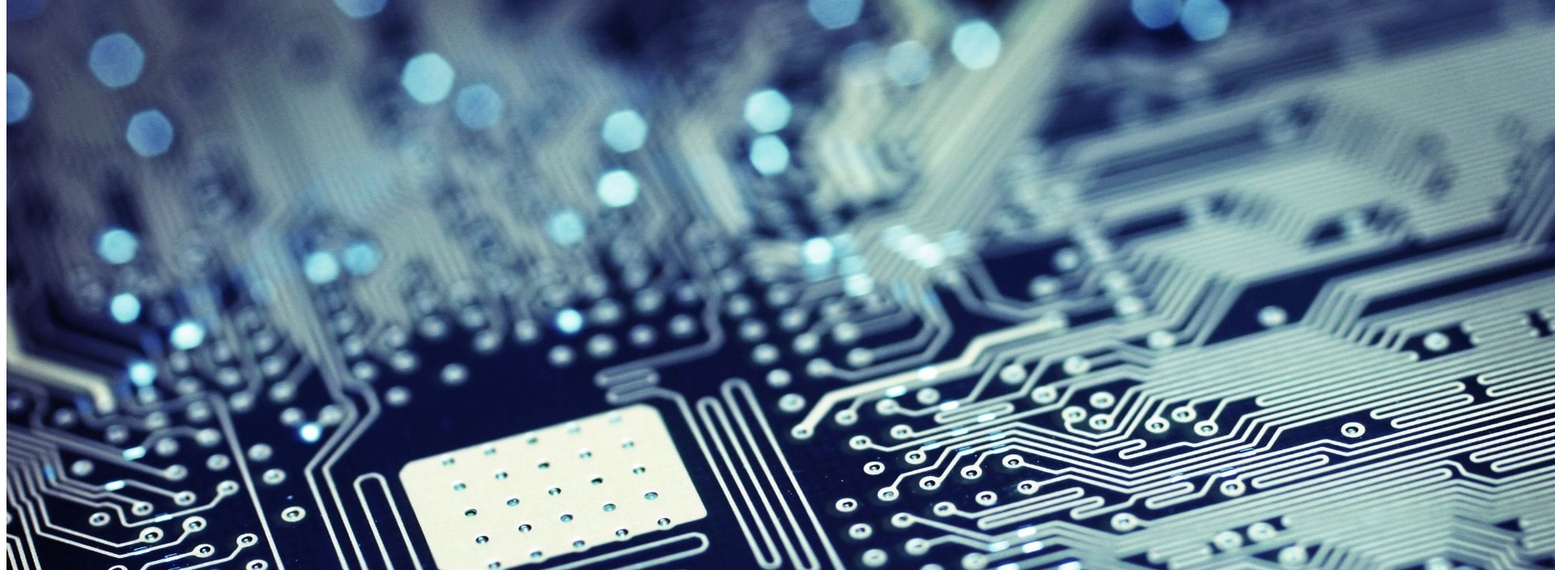
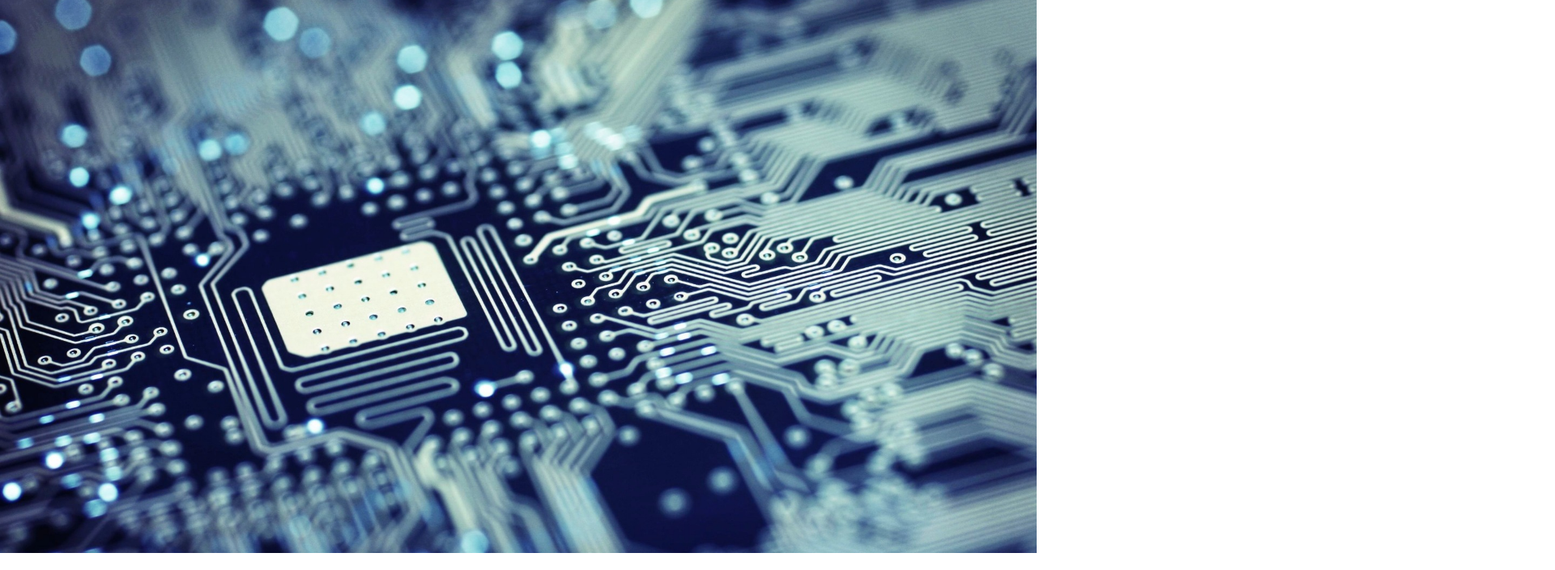
Before and after one commit to j92pruitt/portfolio, a plain HTML site: page index.html in a window 1280 px wide. Shown: the part 101-805 px from the top of the page at 81% size, 1920 px wide, since content can reach past the window. Drawn offline with Linux system fonts and the light colour scheme.

Commit message:
fixed style sheet link

```diff
--- a/index.html
+++ b/index.html
@@ -6,7 +6,7 @@
     <meta name="viewport" content="width=device-width, initial-scale=1.0">
     <title>Document</title>
 
-    <link rel="stylesheet" href="assets/style.html">
+    <link rel="stylesheet" href="assets/style.css">
 </head>
 
 <body>
```
